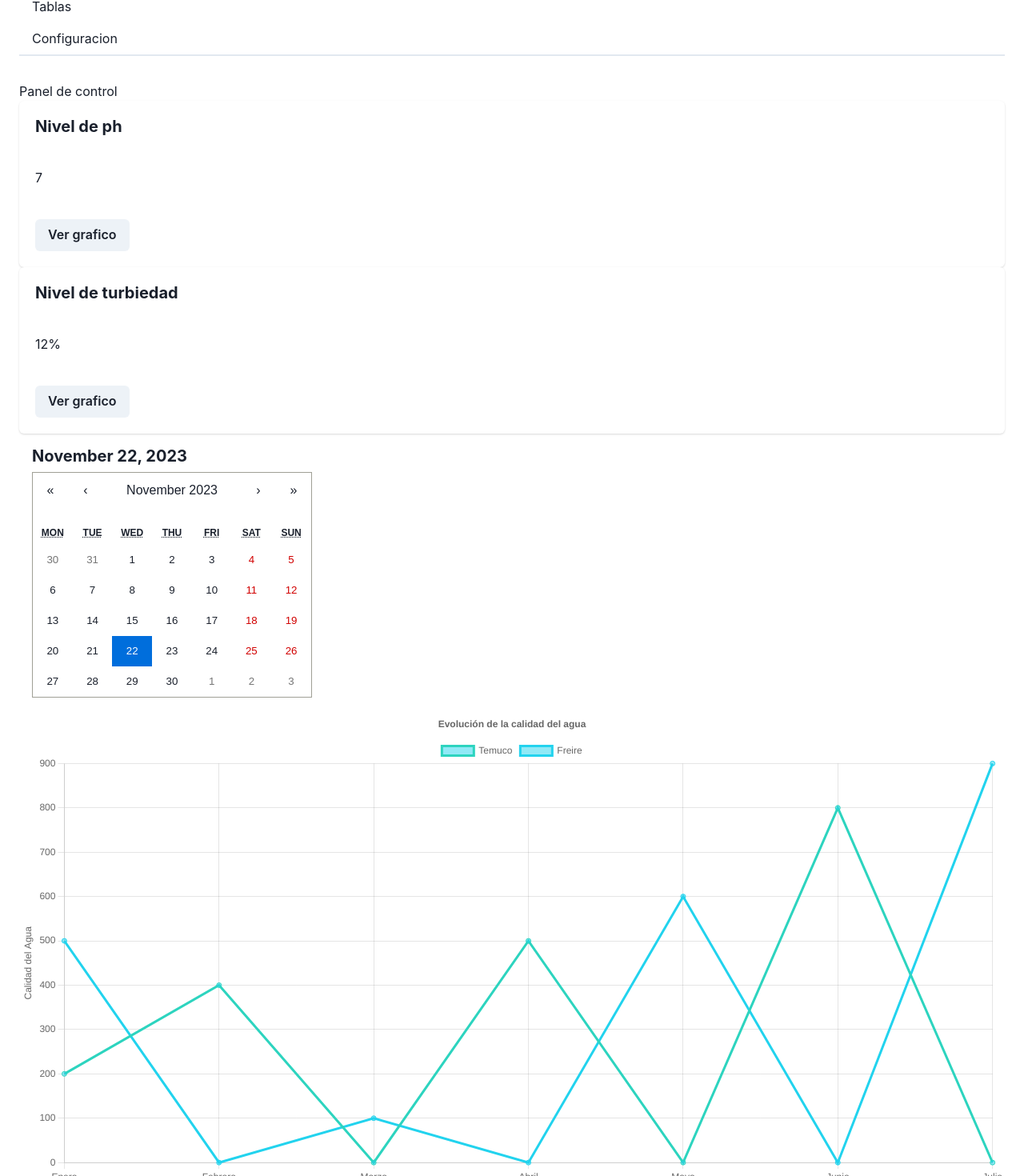
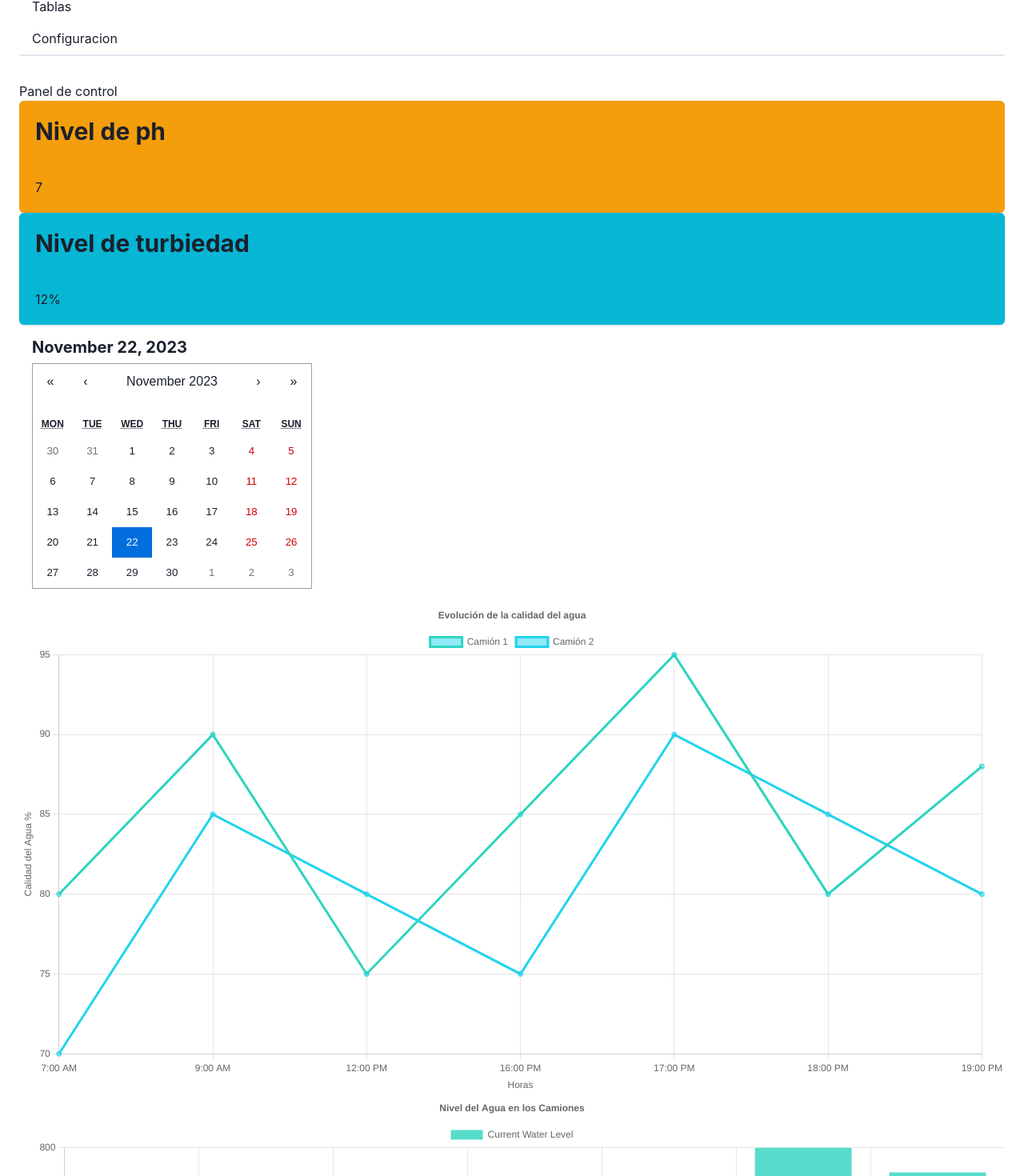
Before and after one commit to iot-aquality/aquality, a React (Vite) app: page /dashboard in a window 1280 px wide. Shown: the part 140-1610 px from the top of the page at 80% size. Built offline with nearby package versions, Linux system fonts and the light colour scheme.

Commit message:
correcion de data para pruebas

```diff
--- a/src/components/charts/Metrics.jsx
+++ b/src/components/charts/Metrics.jsx
@@ -12,28 +12,22 @@ import {
 
 const Metrics = () => {
   return (
-        <div className="flex gap-2 justify-between items-center">
-            <Card className='h-3/5 w-3/5 bg-red-600' >
+        <div className="flex gap-2 justify-evenly items-center">
+            <Card className='h-3/5 w-2/5' bgColor={'#f59e0b'} >
                 <CardHeader>
-                <Heading size='md'>Nivel de ph</Heading>
+                <Heading size='lg' className='text-white text-center'>Nivel de ph</Heading>
+                </CardHeader>
+                <CardBody className='bg-amber-500'>
+                <Text className='text-center text-white font-bold text-4xl'>7</Text>
+                </CardBody>
+            </Card>
+            <Card className='h-3/5 w-2/5' bg={'#06b6d4'}>
+                <CardHeader>
+                <Heading size='lg'  className='text-white text-center'>Nivel de turbiedad</Heading>
                 </CardHeader>
                 <CardBody>
-                <Text className='text-center'>7</Text>
+                <Text className='text-center text-white font-bold text-4xl'>12%</Text>
                 </CardBody>
-                <CardFooter className='flex justify-center'>
-                    <Button>Ver grafico</Button>
-                </CardFooter>
-            </Card>
-            <Card className='h-3/5 w-3/5'>
-                <CardHeader>
-                <Heading size='md'>Nivel de turbiedad</Heading>
-                </CardHeader>
-                <CardBody>
-                <Text className='text-center'>12%</Text>
-                </CardBody>
-                <CardFooter className='flex justify-center'>
-                    <Button>Ver grafico</Button>
-                </CardFooter>
             </Card>
         </div>
   );
--- a/src/components/charts/PHLevel.jsx
+++ b/src/components/charts/PHLevel.jsx
@@ -36,7 +36,7 @@ import {
       x: {
         title: {
           display: true,
-          text: 'Semana 1',
+          text: 'Horas',
         },
       },
       y: {
@@ -49,27 +49,27 @@ import {
   };
 
   const labels = [
-    'Lunes',
-    'Martes',
-    'Miercoles',
-    'Jueves',
-    'Viernes',
-    'Sabado',
-    'Domingo',
+    '6:00 AM',
+    '9:00 AM',
+    '12:00 PM',
+    '3:00 PM',
+    '6:00 PM',
+    '9:00 PM',
+    '12:00 AM',
   ];
 
   export const data = {
     labels,
     datasets: [
       {
-        label: 'Temuco',
-        data: [5, 6, 0, 5, 6, 8, 7],
-        borderColor: 'rgba(45, 212, 191, 1)', //cryan-400
+        label: 'Camión 1',
+        data: [7.2, 7.5, 7.0, 7.3, 7.6, 7.8, 7.4], // Niveles de pH para Camión 1
+        borderColor: 'rgba(45, 212, 191, 1)', //cyan-400
         backgroundColor: 'rgba(34, 211, 238, 0.5)',
       },
       {
-        label: 'Freire',
-        data: [5, 6, 5, 5, 6, 8, 7],
+        label: 'Camión 2',
+        data: [7.3, 7.6, 7.5, 7.2, 7.7, 7.5, 7.1], // Niveles de pH para Camión 2
         borderColor: 'rgba(34, 211, 238, 1)', //sky-400
         backgroundColor: 'rgba(34, 211, 238, 0.5)',
       },
--- a/src/components/charts/WaterLevelLoss.jsx
+++ b/src/components/charts/WaterLevelLoss.jsx
@@ -26,12 +26,23 @@ const options = {
     },
     title: {
       display: true,
-      text: 'Cantidad de agua perdida por mes',
+      text: 'Cantidad de agua perdida por camión',
+    },
+  },
+  scales: {
+    x: {
+      title: {
+        display: true,
+        text: 'Cantidad de agua (L)',
+      },
     },
   },
 };
 
-const labels = ['January', 'February', 'March', 'April', 'May', 'June', 'July'];
+
+
+const labels = ['Truck 1', 'Truck 2', 'Truck 3', 'Truck 4', 'Truck 5', 'Truck 6', 'Truck 7']
+
 
 const generateRandomValues = () => {
   return labels.map(() => Math.floor(Math.random() * 5000));
@@ -41,7 +52,7 @@ const data = {
   labels,
   datasets: [
     {
-      label: 'Nivel del Estanque',
+      label: 'Agua total',
       data: generateRandomValues(),
       borderColor: 'rgba(45, 212, 191, 1)', //cryan-400
       backgroundColor: 'rgba(34, 211, 238, 0.5)',
--- a/src/components/charts/WaterQuality.jsx
+++ b/src/components/charts/WaterQuality.jsx
@@ -36,45 +36,46 @@ export const options = {
     x: {
       title: {
         display: true,
-        text: 'Meses',
+        text: 'Horas',
       },
     },
     y: {
       title: {
         display: true,
-        text: 'Calidad del Agua',
+        text: 'Calidad del Agua %',
       },
     },
   },
 };
 
 const labels = [
-  'Enero',
-  'Febrero',
-  'Marzo',
-  'Abril',
-  'Mayo',
-  'Junio',
-  'Julio',
+  '7:00 AM',
+  '9:00 AM',
+  '12:00 PM',
+  '16:00 PM',
+  '17:00 PM',
+  '18:00 PM',
+  '19:00 PM',
 ];
 
 export const data = {
   labels,
   datasets: [
     {
-      label: 'Temuco',
-      data: [200, 400, 0, 500, 0, 800, 0],
-      borderColor: 'rgba(45, 212, 191, 1)', //cryan-400
+      label: 'Camión 1',
+      data: [80, 90, 75, 85, 95, 80, 88], // Porcentajes de calidad del agua para Camión 1
+      borderColor: 'rgba(45, 212, 191, 1)', //cyan-400
       backgroundColor: 'rgba(34, 211, 238, 0.5)',
     },
     {
-      label: 'Freire',
-      data: [500, 0, 100, 0, 600, 0, 900],
+      label: 'Camión 2',
+      data: [70, 85, 80, 75, 90, 85, 80], // Porcentajes de calidad del agua para Camión 2
       borderColor: 'rgba(34, 211, 238, 1)', //sky-400
       backgroundColor: 'rgba(34, 211, 238, 0.5)',
     },
   ],
 };
+
 
 
 function WaterQuality() {
```
